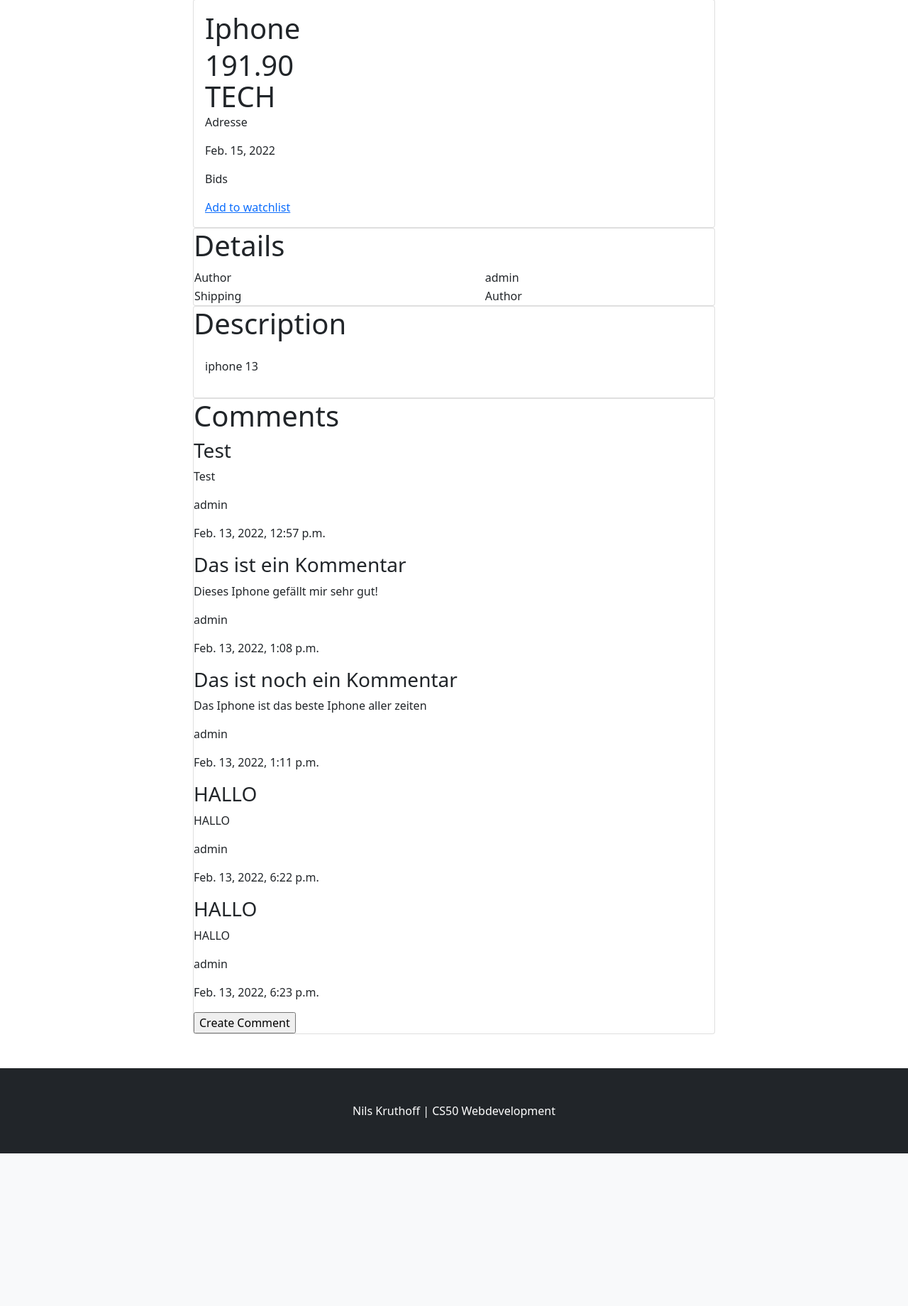
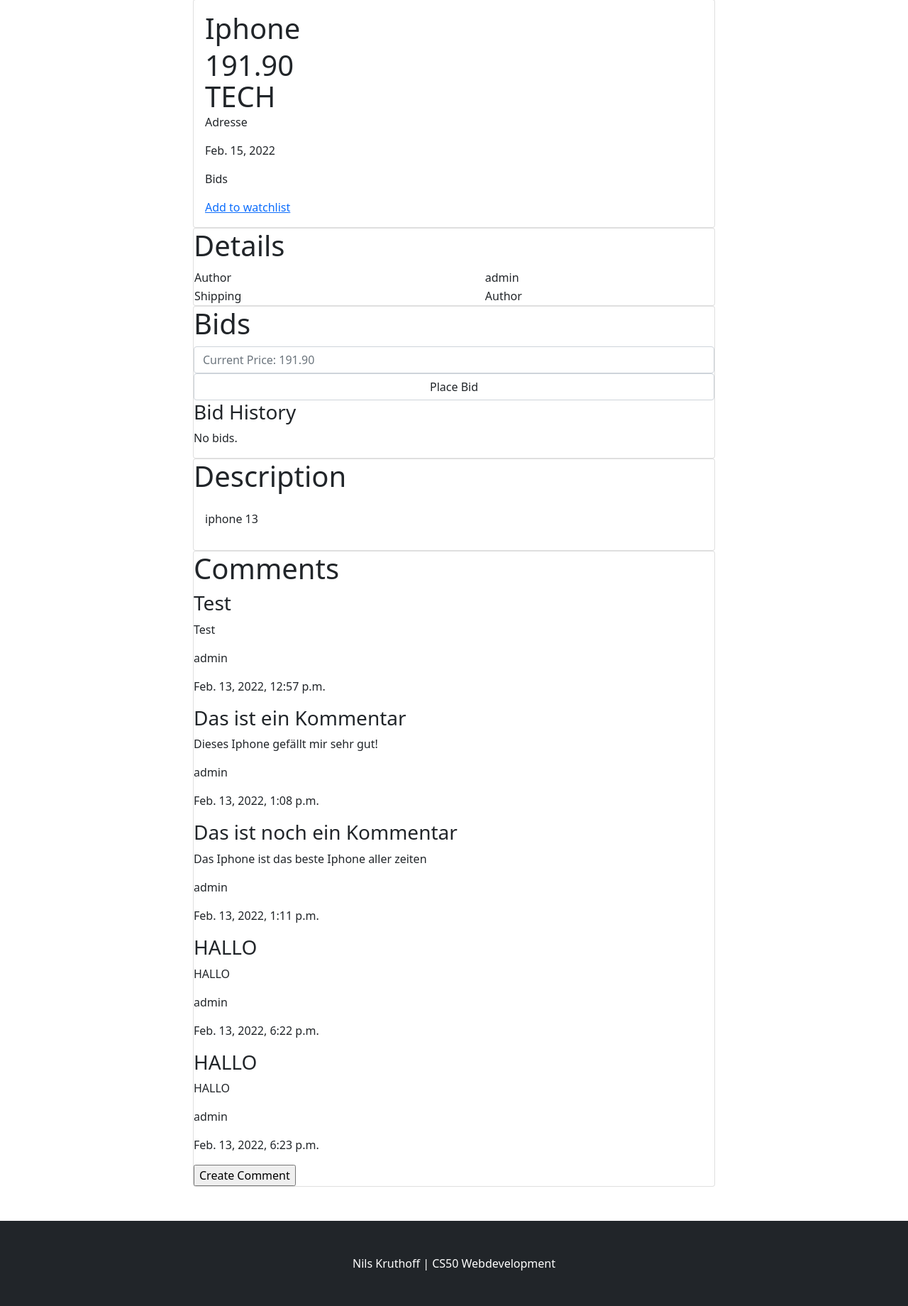
Before and after one commit to nilskruthoff/CS50Commerce, a Django app: page /auction/1 in a window 1280 px wide. Shown: the part 709-2549 px from the top of the page at 71% size. Before the commit the page ends 2334 px from the top, so only its background shows below. Run offline with Django 3.2, Linux system fonts and the light colour scheme; data comes from the database, SQL or seed files in the repository; both versions use the stored data as it was after the commit; data that the repository does not hold is empty; some libraries are stand-ins or nearby versions.

Commit message:
- created a form to place bids and added a bid histroy to show all current bids - added a bid route to instantiate and save a bid entity into the database

```diff
--- a/auctions/models/BidModel.py
+++ b/auctions/models/BidModel.py
@@ -1,8 +1,11 @@
 from django.db import models
 from .AuctionModel import AuctionModel
+from .UserModel import User
 
 
 class BidModel(models.Model):
     id = models.AutoField(primary_key=True)
     price = models.DecimalField(decimal_places=2, max_digits=10, default=None)
     auction = models.ForeignKey(AuctionModel, on_delete=models.CASCADE, default=None)
+    date = models.DateTimeField(auto_now_add=True, null=True)
+    user = models.ForeignKey(User, on_delete=models.CASCADE, default=None)
--- a/auctions/templates/auctions/listing.html
+++ b/auctions/templates/auctions/listing.html
@@ -53,6 +53,25 @@
             </div>
 
             <div class="card">
+                <h1 class="card-title">Bids</h1>
+                <form action="{% url 'place_bid' auction.id %}" method="post" class="form-group">
+                    {% csrf_token %}
+                    <input type="number" class="form-control" placeholder="Current Price: {{ auction.price }}" required name="price" min="{{ auction.price }}" step="1.00" pattern="^\d+(?:\.\d{1,2})?$">
+                    <input type="submit" class="form-control" value="Place Bid">
+                </form>
+                <h3 class="card-title">Bid History</h3>
+                {% if bids %}
+                    {% for bid in bids %}
+                        <h3>{{ bid.user.username }}</h3>
+                        <p>{{ bid.price }}</p>
+                        <p>{{ bid.date }}</p>
+                    {% endfor %}
+                {% else %}
+                    <p>No bids.</p>
+                {% endif %}
+            </div>
+
+            <div class="card">
                 <h1 class="card-title">Description</h1>
                 <p class="card-body">
                     {{ auction.description }}
--- a/auctions/urls.py
+++ b/auctions/urls.py
@@ -12,5 +12,6 @@
     path("auction/<int:auction_id>", views.listing, name="listing"),
     path("auction/<int:auction_id>/comment", views.add_comment, name="add_comment"),
     path("auction/<int:auction_id>/watchlist/add", views.add_watchlist, name="add_watchlist"),
-    path("auction/<int:auction_id>/watchlist/remove", views.remove_watchlist, name="remove_watchlist")
+    path("auction/<int:auction_id>/watchlist/remove", views.remove_watchlist, name="remove_watchlist"),
+    path("auction/<int:auction_id>/bid", views.place_bid, name="place_bid")
 ]
--- a/auctions/views.py
+++ b/auctions/views.py
@@ -11,6 +11,7 @@
 from .models.UserModel import User
 from .models.CommentModel import CommentModel
 from .models.WatchlistModel import WatchlistModel
+from .models.BidModel import BidModel
 from .models.enums import CategoryChoice
 from datetime import datetime
 
@@ -87,7 +88,7 @@
             comment.user = request.user
 
             comment.save()
-            return redirect('listing', id=auction_id)
+            return redirect('listing', auction_id=auction_id)
         else:
             return redirect('index')
 
@@ -175,3 +176,21 @@
     else:
         # TODO Message Fail
         return HttpResponse(f"Auction is not in watchlist")
+
+
+def place_bid(request, auction_id):
+    if request.method == 'POST':
+        bid = BidModel()
+        # TODO Validate BIDS
+        auction = AuctionModel.objects.get(id=auction_id)
+        bid.price = request.POST['price']
+        bid.user = request.user
+        bid.auction = auction
+        bid.save()
+        # TODO Message success
+        auction.price = bid.price
+        auction.save()
+        return redirect('listing', auction_id=auction_id)
+    else:
+        # TODO Message fail
+        return redirect('listing', auction_id=auction_id)
```
Also changed, not shown: auctions/migrations/0003_bidmodel_user.py (added), auctions/migrations/0004_bidmodel_date.py (added), db.sqlite3.
